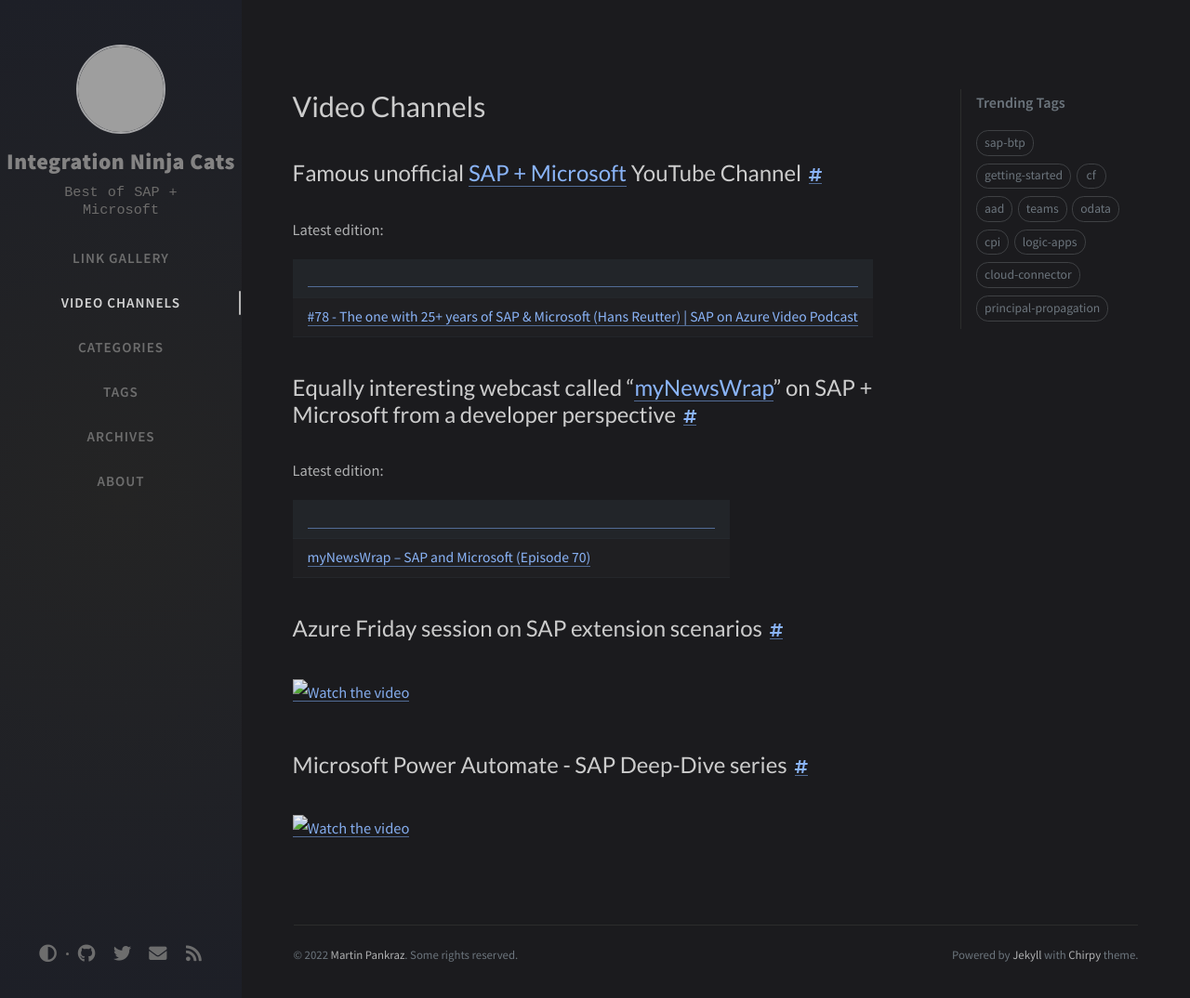
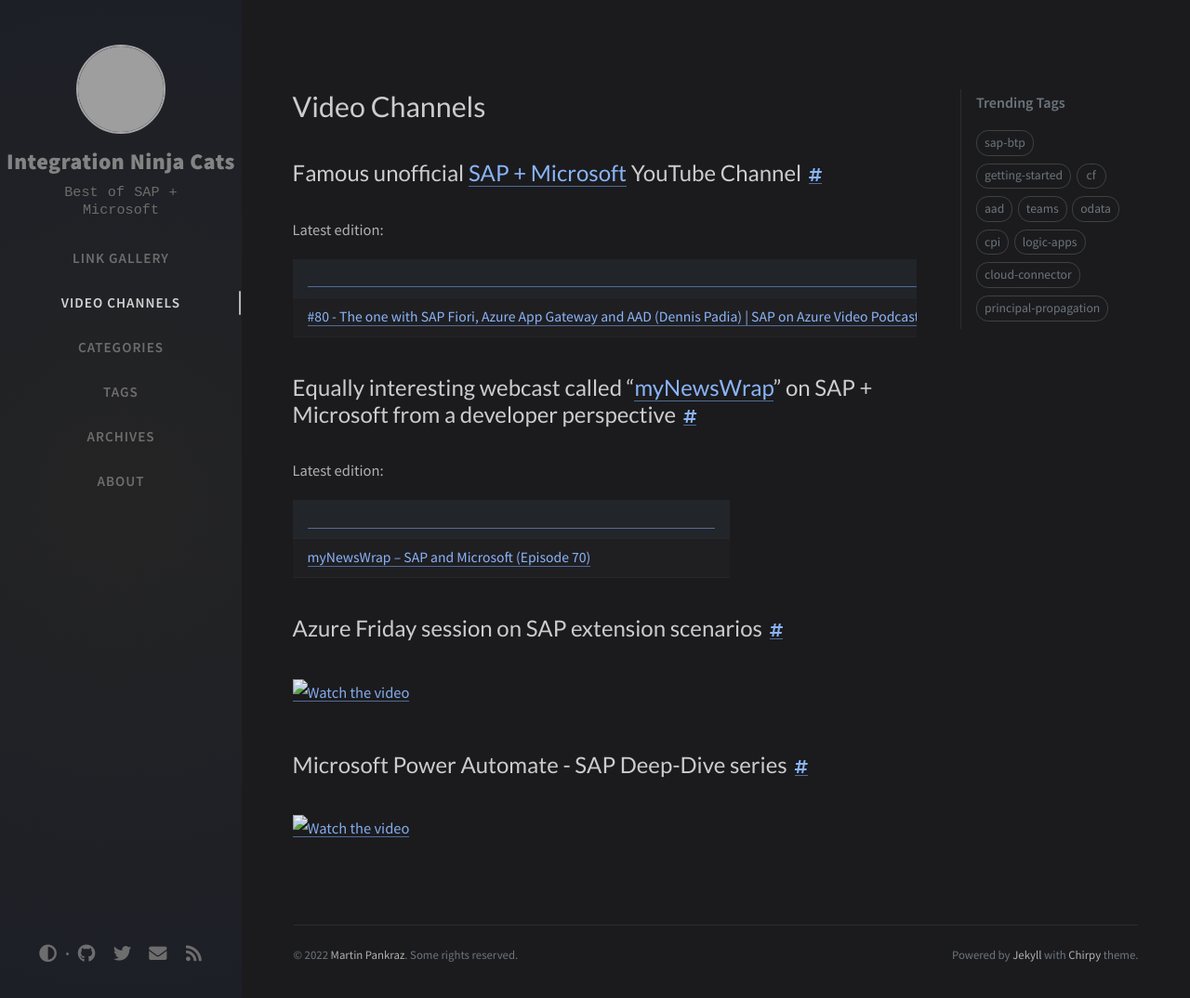
Before and after one commit to MartinPankraz/ninja-unicorn, a Jekyll site: the page built from _tabs/video.md, in a window 1280 px wide and 1075 px high. Shown: the whole window at 93% size. Built offline with Jekyll 4.4.1, drawn with Linux system fonts in a browser that asks for light colours; nearby versions of some CDN libraries; comment, search, counter and statistics services are not loaded; grey boxes are pictures that could not be loaded.

Commit message:
Updated with the latest blog posts

```diff
--- a/_tabs/video.md
+++ b/_tabs/video.md
@@ -8,8 +8,8 @@
 
 Latest edition:
 
-<!-- YOUTUBESOA:START --><table><tr><td><a href="https://www.youtube.com/watch?v=AtUNu9VhKU4"><img width="100%" src="https://i.ytimg.com/vi/AtUNu9VhKU4/mqdefault.jpg"></a></td></tr><tr>
-<td><a href="https://www.youtube.com/watch?v=AtUNu9VhKU4">#78 - The one with 25+ years of SAP &amp; Microsoft &lpar;Hans Reutter&rpar; | SAP on Azure Video Podcast</a></td></tr></table><!-- YOUTUBESOA:END -->
+<!-- YOUTUBESOA:START --><table><tr><td><a href="https://www.youtube.com/watch?v=EpGL9uwuOes"><img width="100%" src="https://i.ytimg.com/vi/EpGL9uwuOes/mqdefault.jpg"></a></td></tr><tr>
+<td><a href="https://www.youtube.com/watch?v=EpGL9uwuOes">#80 - The one with SAP Fiori, Azure App Gateway and AAD &lpar;Dennis Padia&rpar; | SAP on Azure Video Podcast</a></td></tr></table><!-- YOUTUBESOA:END -->
 
 ## Equally interesting webcast called “[myNewsWrap](https://www.youtube.com/playlist?list=PLmZLSvJAm8Fb3S4T9JWgwm0klLI8uc-ka)” on SAP + Microsoft from a developer perspective
 
```
